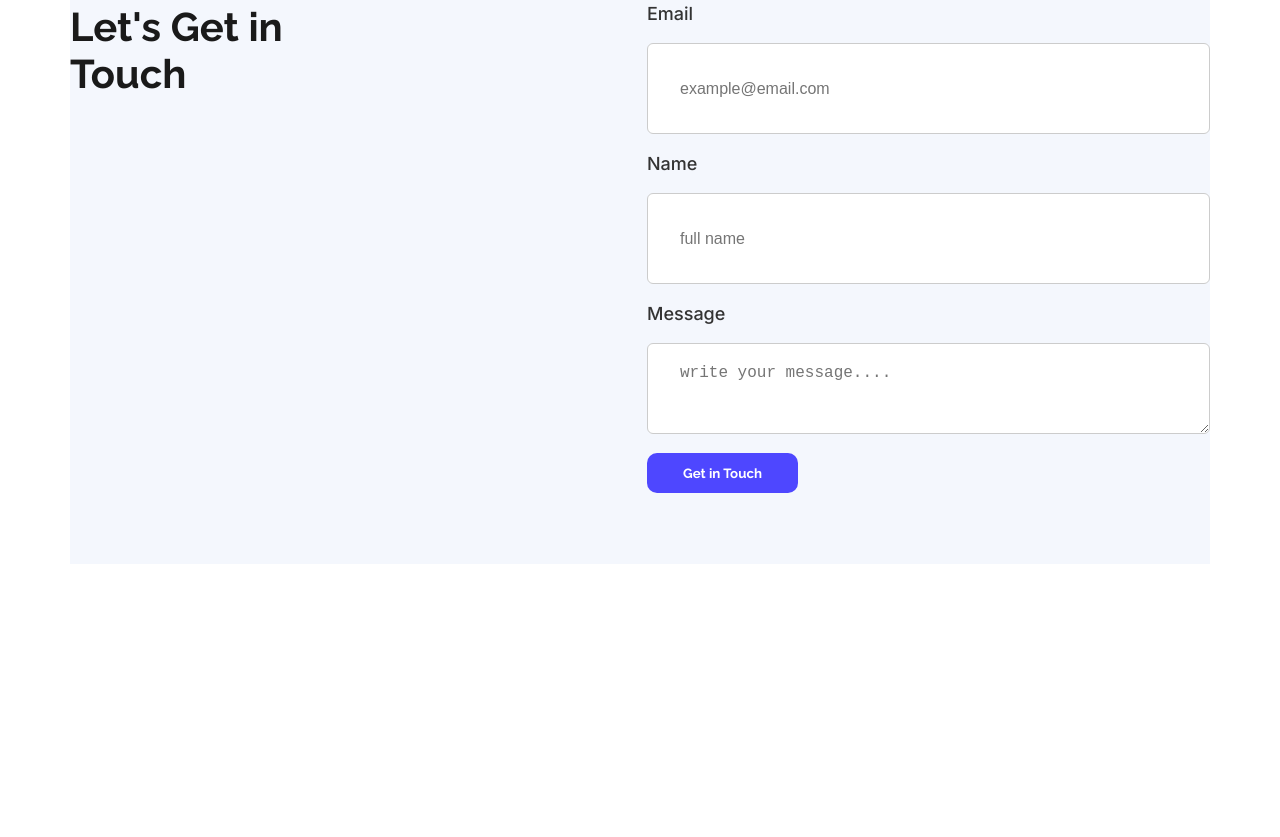
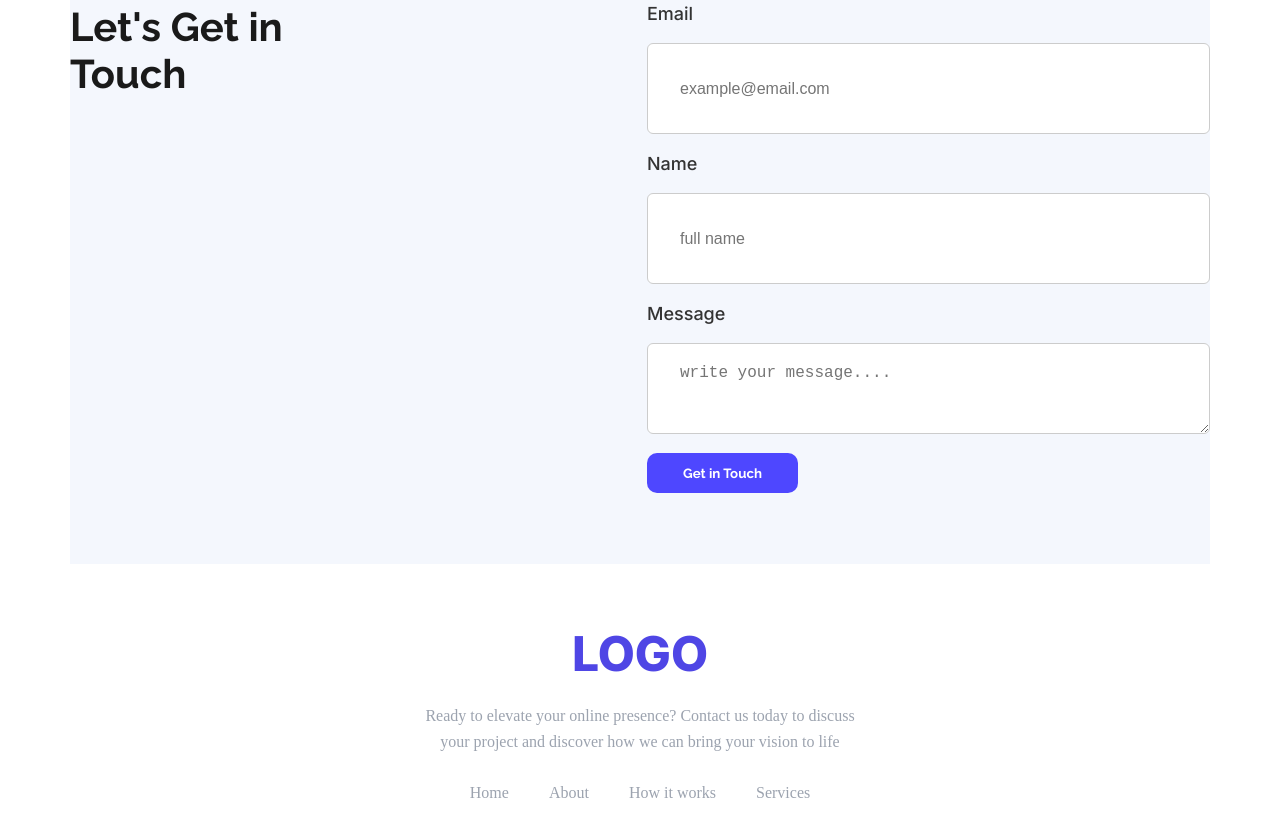
Before and after one commit to Bel-Ly/first-website-assignment, a plain HTML site: page index.html in a window 1280 px wide. Shown: the part 2134-2971 px from the top of the page. Before the commit the page ends 2698 px from the top, so only its background shows below. Drawn offline with Linux system fonts and the light colour scheme.

Commit message:
added footer section

```diff
--- a/index.html
+++ b/index.html
@@ -121,8 +121,17 @@
 
 
     </main>
-    <footer>
+    <footer class="footer">
+    <h3 class="nav-title inter-font">LOGO</h3>
+    <p>Ready to elevate your online presence? Contact us today to discuss <br>
+         your project and discover how we can bring your vision to life</p>
+    <div class="links">
+      <a href="">Home</a>
+      <a href="">About</a>
+      <a href="">How it works</a>
+      <a href="">Services</a>
+    </div>
+  </footer>
 
-    </footer>
 </body>
 </html>
--- a/styles/style.css
+++ b/styles/style.css
@@ -175,6 +175,7 @@ main{
   gap: 10px;
   margin-top: 20px;
 }
+
 .contact-section {
   padding: 71px 0px;
   background-color: #f4f7fd;
@@ -208,6 +209,46 @@ main{
   max-height: 490px;
 
 }
+/* === Footer Section === */
+.footer {
+  background-color: #fff;
+  text-align: center;
+  padding: 60px 20px;
+  color: #9ca3af; /* soft gray */
+}
+
+.footer h3 {
+  font-size: 48px;
+  font-weight: 800;
+  color: #4f46e5; /* strong purple */
+  margin-bottom: 20px;
+}
+
+.footer p {
+  max-width: 600px;
+  margin: 0 auto 30px auto;
+  font-size: 16px;
+  line-height: 1.6;
+}
+
+.footer .links {
+  display: flex;
+  justify-content: center;
+  gap: 40px;
+  flex-wrap: wrap;
+}
+
+.footer .links a {
+  color: #9ca3af;
+  text-decoration: none;
+  font-size: 16px;
+  transition: color 0.3s ease;
+}
+
+.footer .links a:hover {
+  color: #4f46e5;
+}
+
 
 .form label {
   font-weight: 500;
@@ -226,5 +267,5 @@ main{
 
 .text{
 font-size: 97 px;
-align-items: center;
+align-items: ;
 }
```
